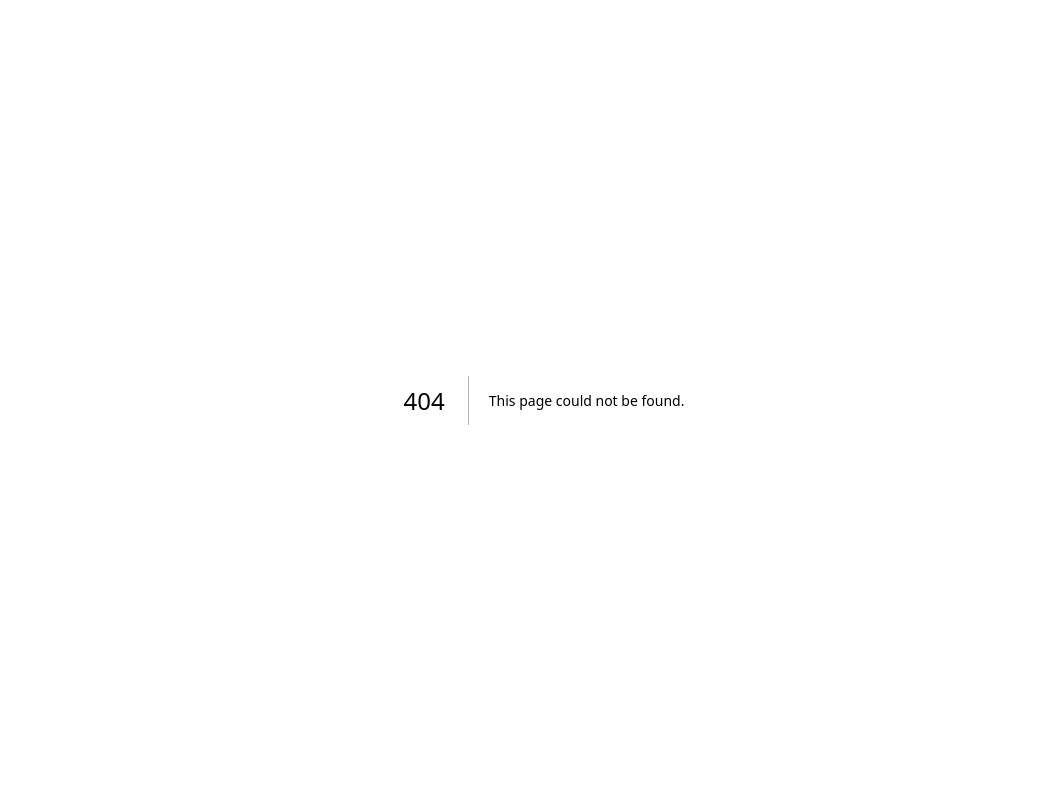
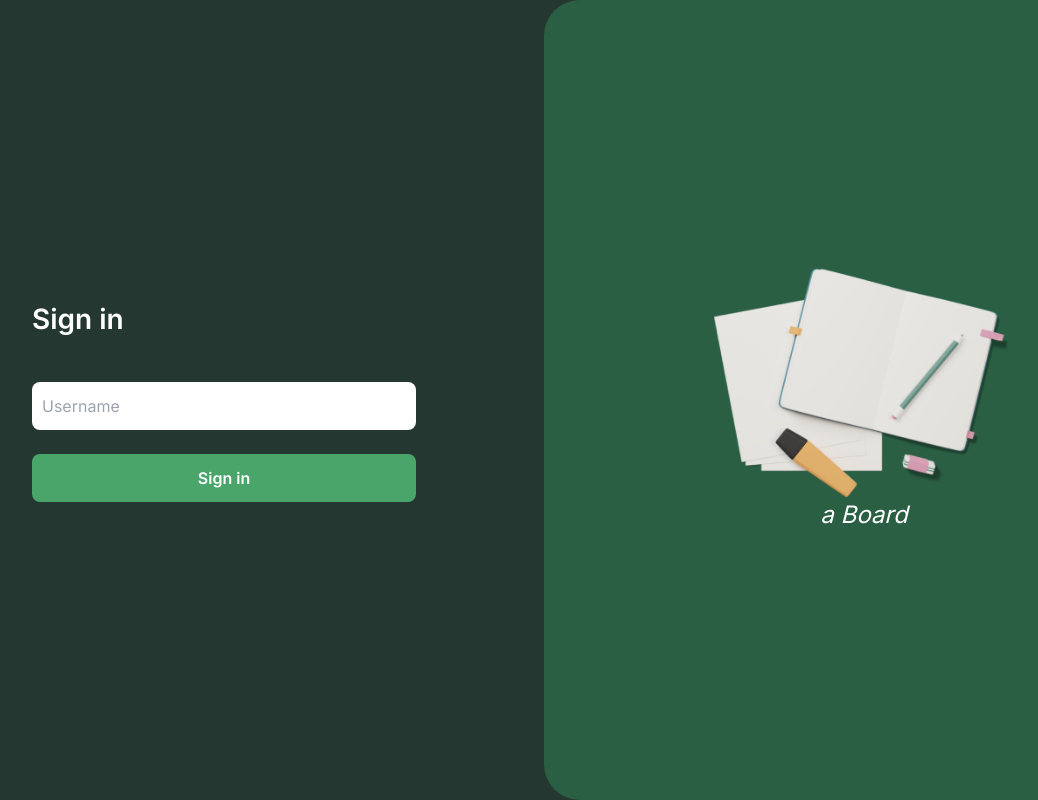
Before and after one commit to Crave-dev/datawow2024-lab, a Next.js app in the folder apps/website/: page /signin in a window 1280 px wide. Before the commit this address had no page. Shown: the whole page, without its empty margins (96-1134 px from the left). Built offline with nearby package versions, Linux system fonts and the light colour scheme.

Commit message:
feat: signin page

```diff
--- /dev/null
+++ b/apps/website/src/app/signin/page.tsx
@@ -0,0 +1,21 @@
+import Image from "next/image"
+
+function SignInPage() {
+  return <main className="bg-darkGreen min-h-[100dvh] grid place-items-center lg:grid-cols-2 grid-rows-signinGridRowSm grid-flow-row lg:grid-rows-none">
+    <div className="bg-lightGreen w-full h-full grid place-content-center rounded-bl-[36px] rounded-br-[36px] lg:rounded-br-none lg:rounded-tl-[36px] lg:col-start-2">
+      <Image src={"/login_banner.png"} alt={"banner"} width={200} height={200} className="lg:w-[300px] lg:h-[230px]" />
+      <span className="text-white text-center text-[24px] italic">a Board</span>
+    </div>
+    <div className="lg:col-start-1 lg:row-start-1">
+      <form className="flex flex-col w-[384px] max-w-[80vw]">
+        <legend className="text-white font-semibold text-[28px] mb-[42px]">Sign in</legend>
+        <label htmlFor="username" className="mb-[24px]">
+          <input type="text" placeholder="Username" className="px-[10px] py-[12px] rounded-[8px] w-full"/>
+        </label>
+        <button type="submit" className="text-white bg-success px-[10px] py-[12px] rounded-[8px] font-semibold">Sign in</button>
+      </form>
+    </div>
+  </main>
+}
+
+export default SignInPage
```
Also changed, not shown: apps/website/public/login_banner.png (added).
